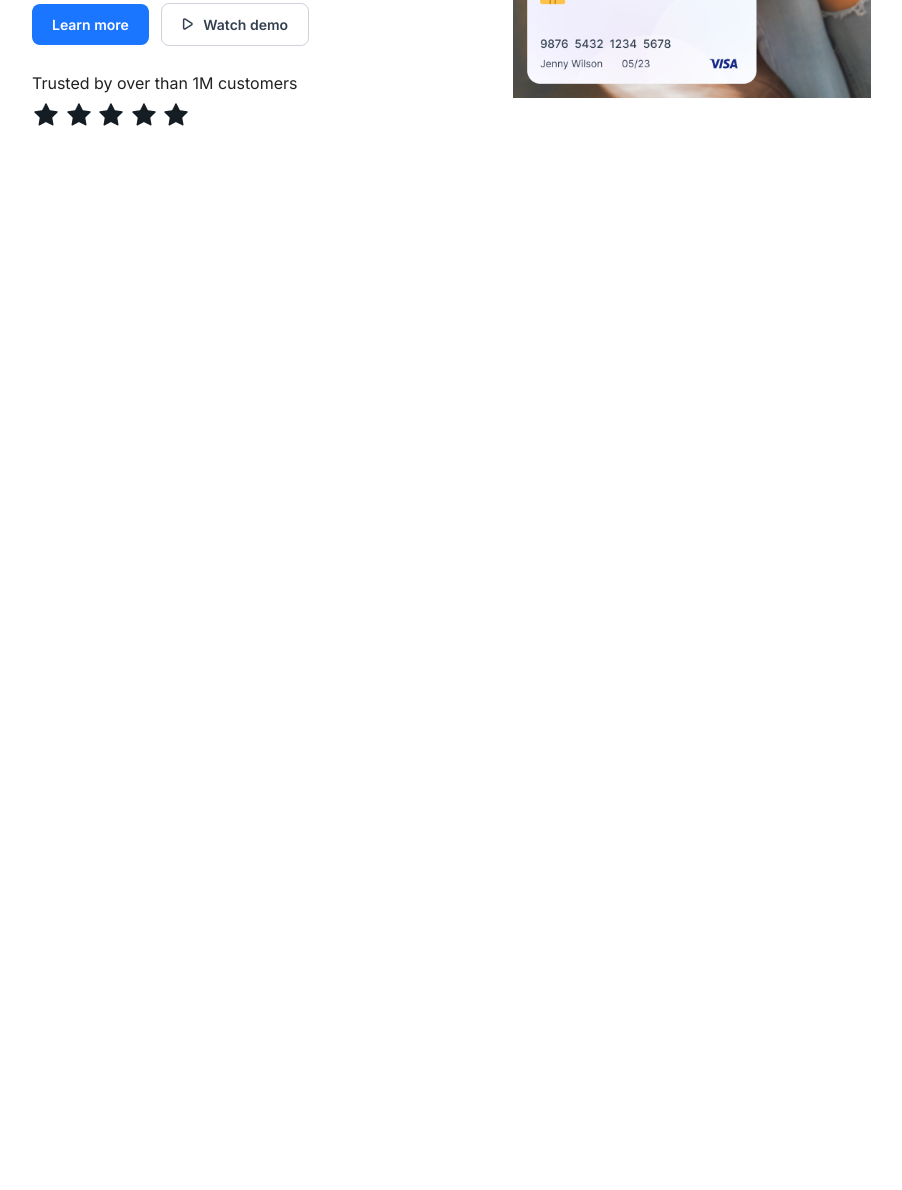
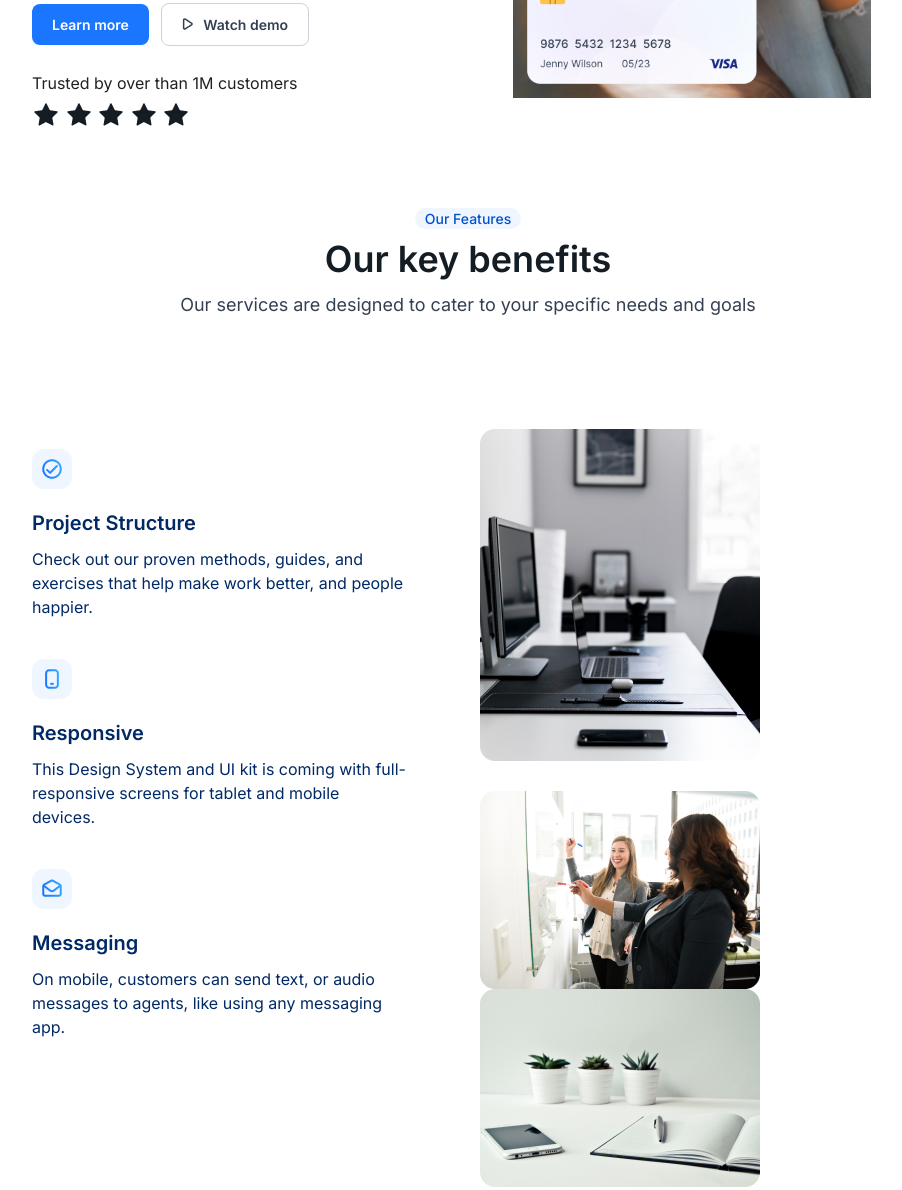
Before and after one commit to louierosero/whitespace-ui-landing-page, a plain HTML site: page index.html in a window 1280 px wide. Shown: the part 499-1689 px from the top of the page, without its empty margins (172-1074 px from the left). Before the commit the page ends 800 px from the top, so only its background shows below. Drawn offline with nearby package versions, Linux system fonts and the light colour scheme.

Commit message:
Our Features Section [Created]

```diff
--- a/assets/style.css
+++ b/assets/style.css
@@ -137,6 +137,67 @@ h1 span::before {
   display: inline-block;
 }
 
+/* OUR FEATURES - LAYOUT */
+.our-features h2,
+.our-features p.desc {
+  text-align: center;
+}
+
+.our-features h2 {
+  margin-bottom: 0;
+}
+
+.our-features h2 span:first-child {
+  font-weight: 500;
+  font-size: 14px;
+  color: #0052cc;
+  background: #f0f6ff;
+  padding: 2px 10px;
+  border-radius: 150px;
+}
+
+.our-features h2 span:last-child {
+  margin-top: -22px;
+  display: block;
+  font-weight: 600;
+  font-size: 36px;
+  color: #141c24;
+}
+
+.our-features p.desc {
+  font-weight: 400;
+  font-size: 18px;
+  line-height: 28px;
+  color: #344051;
+}
+
+.features-content {
+  padding: 40px 0;
+}
+
+.feature-block {
+  display: inline-block;
+  color: #002966;
+  margin: 20px 50px 20px 0;
+}
+
+.feature-block h3 {
+  margin: 20px 0 10px;
+  font-weight: 600;
+  font-size: 20px;
+  line-height: 28px;
+}
+
+.feature-block p {
+  font-weight: 400;
+  font-size: 16px;
+  line-height: 24px;
+}
+
+.features-photo {
+  margin-bottom: 30px;
+}
+
 /* MEDIA QUERIES - 1200 pixels */
 @media (max-width: 75rem) {
 }
--- a/index.html
+++ b/index.html
@@ -105,6 +105,78 @@
       </div>
       <!-- /.row -->
     </section>
+    <section class="our-features container">
+      <h2>
+        <span>Our Features</span>
+        <span>Our key benefits</span>
+      </h2>
+      <p class="desc">
+        Our services are designed to cater to your specific needs and goals
+      </p>
+      <div class="features-content row">
+        <div class="col s12 l6">
+          <div class="feature-block">
+            <img src="assets/img/features-icon1.png" alt="Check Icon" />
+            <h3>Project Structure</h3>
+            <p>
+              Check out our proven methods, guides, and exercises that help make
+              work better, and people happier.
+            </p>
+          </div>
+          <!-- /.feature-block -->
+          <div class="feature-block">
+            <img src="assets/img/features-icon2.png" alt="Check Icon" />
+            <h3>Responsive</h3>
+            <p>
+              This Design System and UI kit is coming with full-responsive
+              screens for tablet and mobile devices.
+            </p>
+          </div>
+          <!-- /.feature-block -->
+          <div class="feature-block">
+            <img src="assets/img/features-icon3.png" alt="Check Icon" />
+            <h3>Messaging</h3>
+            <p>
+              On mobile, customers can send text, or audio messages to agents,
+              like using any messaging app.
+            </p>
+          </div>
+          <!-- /.feature-block -->
+        </div>
+        <!-- /.col-lg-6.col-12 -->
+        <div class="col s12 l6">
+          <div class="row">
+            <div class="col">
+              <img
+                class="features-photo"
+                src="assets/img/features-icon4.png"
+                alt="Our Features Photo's"
+              />
+              <img
+                src="assets/img/features-icon5.png"
+                alt="Our Features Photo's"
+              />
+            </div>
+            <!-- /.col -->
+            <div class="col">
+              <img
+                class="features-photo"
+                src="assets/img/features-icon6.png"
+                alt="Our Features Photo's"
+              />
+              <img
+                src="assets/img/features-icon7.png"
+                alt="Our Features Photo's"
+              />
+            </div>
+            <!-- /.col -->
+          </div>
+          <!-- /.row -->
+        </div>
+        <!-- /.col-lg-6.col-12 -->
+      </div>
+      <!-- /.row -->
+    </section>
     <footer></footer>
     <!-- Compiled and minified JavaScript -->
     <script src="https://cdnjs.cloudflare.com/ajax/libs/materialize/1.0.0/js/materialize.min.js"></script>
```
Also changed, not shown: assets/img/features-icon1.png (added), assets/img/features-icon2.png (added), assets/img/features-icon3.png (added), assets/img/features-icon4.png (added), assets/img/features-icon5.png (added), assets/img/features-icon6.png (added), assets/img/features-icon7.png (added).
